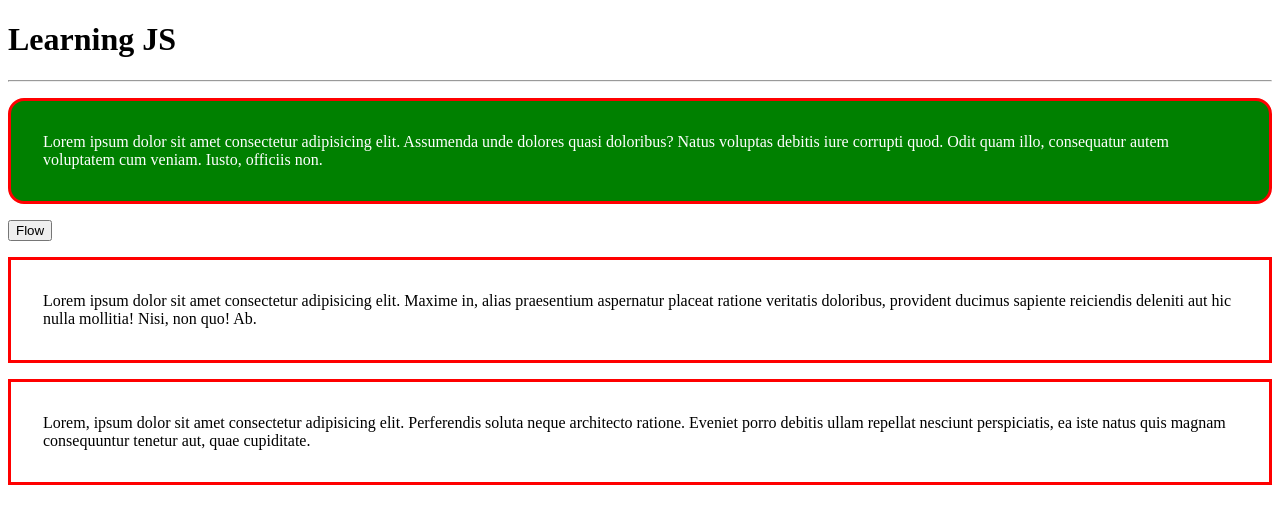
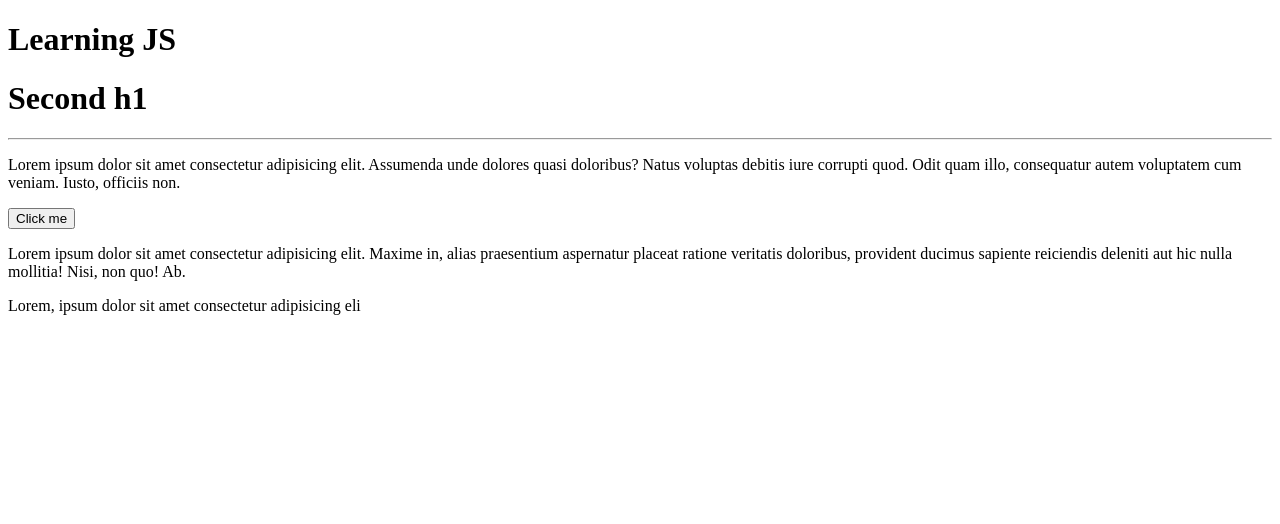
Before and after one commit to crindalwalt/Web-Dev-006, a plain HTML site: page js/index.html in a window 1280 px wide. Drawn offline with Linux system fonts and the light colour scheme.

Commit message:
dom1 revised

```diff
--- /dev/null
+++ b/js/08_js_DOM2.js
@@ -0,0 +1 @@
+console.log("DOM 2");
--- a/js/index.html
+++ b/js/index.html
@@ -11,16 +11,17 @@
     <!-- <script src="04_js_switch.js"></script> -->
     <!-- <script src="05_js_loops.js"></script> -->
     <!-- <script src="06_functions.js"></script> -->
-    <script defer src="07_js_DOM1.js"></script>
+    <!-- <script defer src="07_js_DOM1.js"></script> -->
+    <script defer src="08_js_DOM2.js"></script>
 </head>
 <body>
     <h1>Learning JS</h1>
+    <h1>Second h1</h1>
     <hr>
-    <p id="para">Lorem ipsum dolor sit amet consectetur adipisicing elit. Assumenda unde dolores quasi doloribus? Natus voluptas debitis iure corrupti quod. Odit quam illo, consequatur autem voluptatem cum veniam. Iusto, officiis non.</p>
+    <p class="para">Lorem ipsum dolor sit amet consectetur adipisicing elit. Assumenda unde dolores quasi doloribus? Natus voluptas debitis iure corrupti quod. Odit quam illo, consequatur autem voluptatem cum veniam. Iusto, officiis non.</p>
     <button id="btn" class="first second three">Click me</button>
-    <p>Lorem ipsum dolor sit amet consectetur adipisicing elit. Maxime in, alias praesentium aspernatur placeat ratione veritatis doloribus, provident ducimus sapiente reiciendis deleniti aut hic nulla mollitia! Nisi, non quo! Ab.</p>
-    <p>Lorem, ipsum dolor sit amet consectetur adipisicing elit. Perferendis soluta neque architecto ratione. Eveniet porro debitis ullam repellat nesciunt perspiciatis, ea iste natus quis magnam consequuntur tenetur aut, quae cupiditate.</p>
-
+    <p class="para">Lorem ipsum dolor sit amet consectetur adipisicing elit. Maxime in, alias praesentium aspernatur placeat ratione veritatis doloribus, provident ducimus sapiente reiciendis deleniti aut hic nulla mollitia! Nisi, non quo! Ab.</p>
+    <p >Lorem, ipsum dolor sit amet consectetur adipisicing eli
 </body>
 
 </html>
```
Also changed, not shown: js/07_js_DOM1.js (+29 -0 lines).
